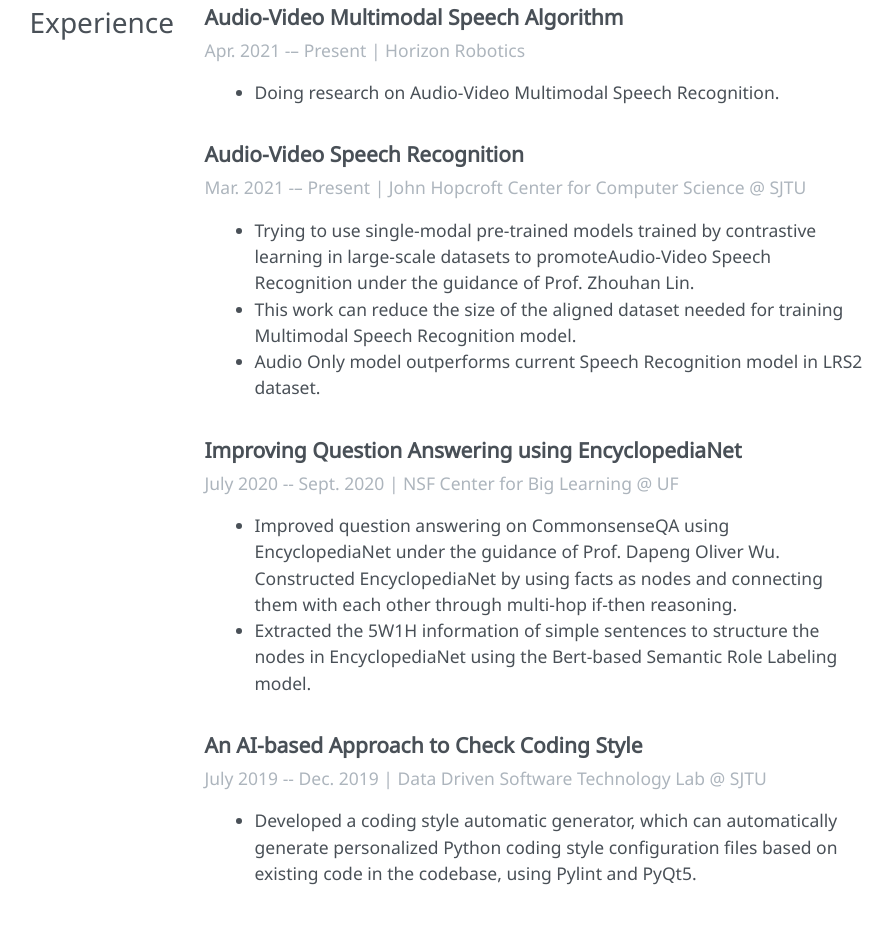
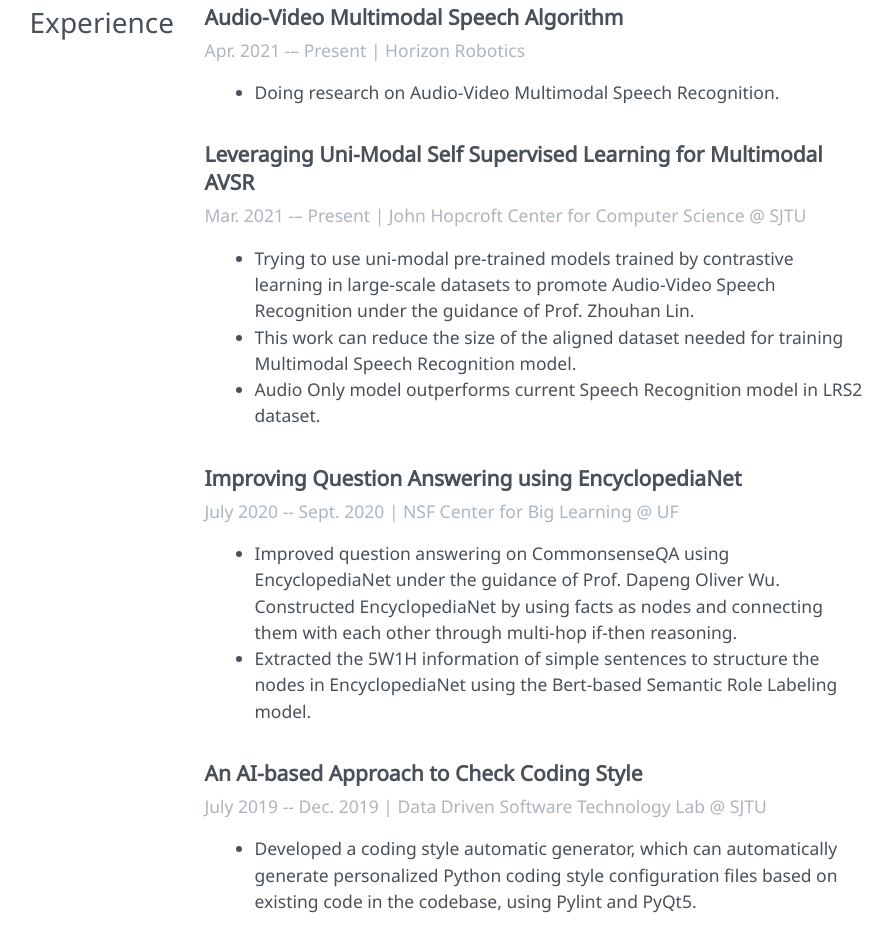
Before and after one commit to Flash-321/Flash-321.github.io, a plain HTML site: page 2020/02/21/hello-world/index.html in a window 1280 px wide. Shown: the part 1221-2158 px from the top of the page, without its empty margins (194-1087 px from the left). Drawn offline with Linux system fonts and the light colour scheme; files that its build step writes are made by us from their sources; files whose address does not match are found by name.

Commit message:
Site updated: 2021-07-04 04:32:26

```diff
--- a/2020/02/21/hello-world/index.html
+++ b/2020/02/21/hello-world/index.html
@@ -154,13 +154,13 @@
 
       <div class="block">
         <div class="block-title">
-          Audio-Video Speech Recognition
+          Leveraging Uni-Modal Self Supervised Learning for Multimodal AVSR
         </div>
         <div class="block-subtitle">
           Mar. 2021 -– Present | John Hopcroft Center for Computer Science @ SJTU
         </div>
         <div class="block-content">
-          <ul><li>Trying to use single-modal pre-trained models trained by contrastive learning in large-scale datasets to promoteAudio-Video Speech Recognition under the guidance of Prof. Zhouhan Lin.</li><li>This work can reduce the size of the aligned dataset needed for training Multimodal Speech Recognition model.</li><li>Audio Only model outperforms current Speech Recognition model in LRS2 dataset.</li></ul>
+          <ul><li>Trying to use uni-modal pre-trained models trained by contrastive learning in large-scale datasets to promote Audio-Video Speech Recognition under the guidance of Prof. Zhouhan Lin.</li><li>This work can reduce the size of the aligned dataset needed for training Multimodal Speech Recognition model.</li><li>Audio Only model outperforms current Speech Recognition model in LRS2 dataset.</li></ul>
         </div>
       </div>
 
```
Also changed, not shown: archives/2020/02/index.html (+2 -2 lines), archives/2020/index.html (+2 -2 lines), archives/index.html (+2 -2 lines), index.html (+2 -2 lines), 1 other file.
